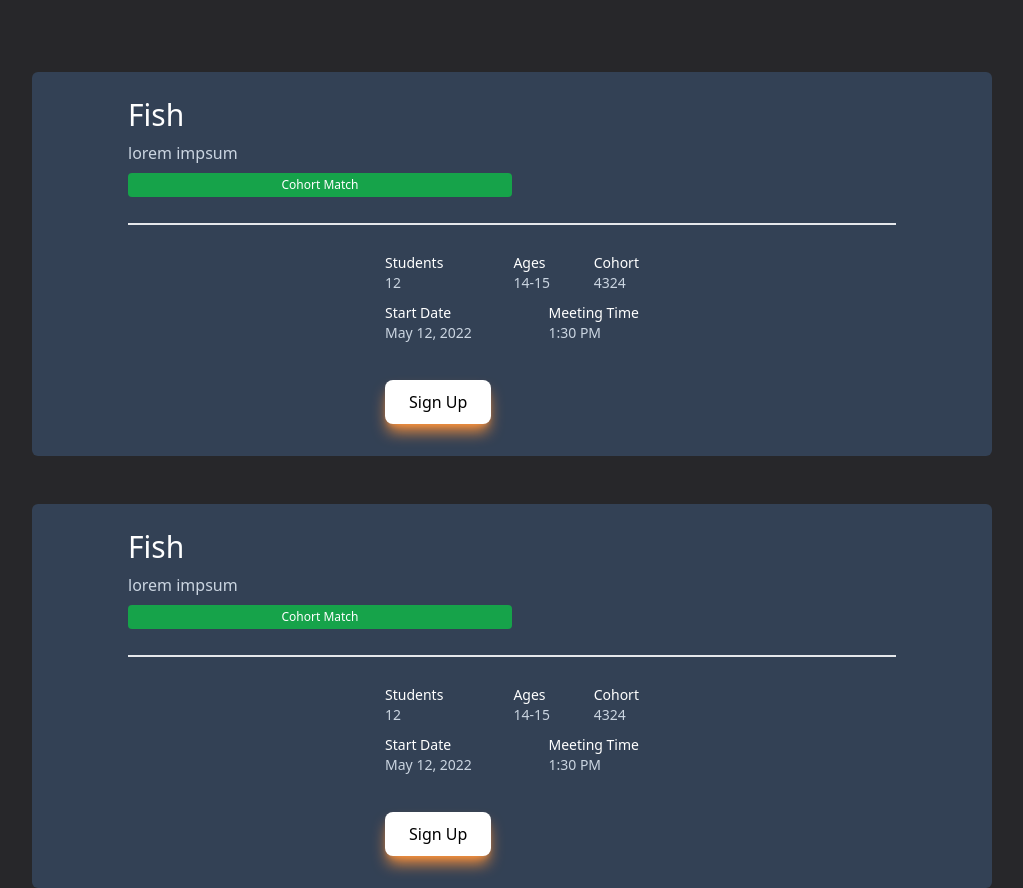
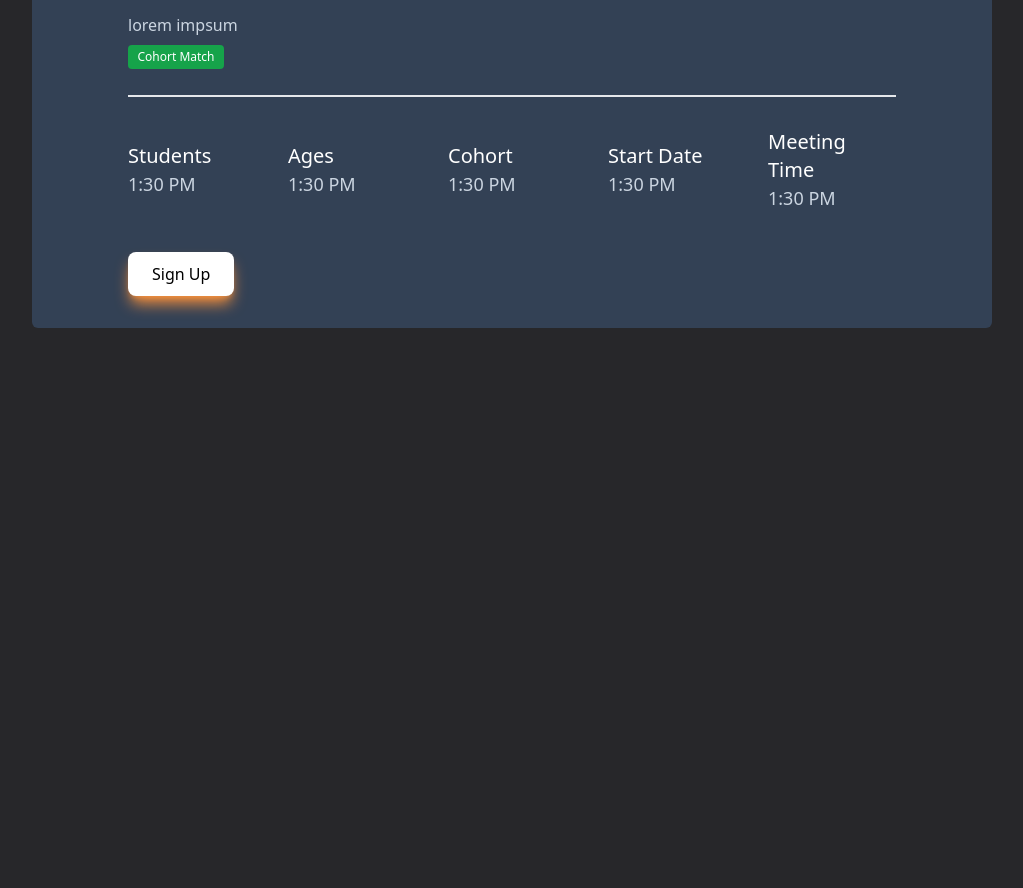
Before and after one commit to juancaruizc/synth, a Next.js app in the folder synth/: page /new-cohort in a window 1280 px wide. Shown: the part 588-1476 px from the top of the page, without its empty margins (128-1151 px from the left). After the commit the page ends 964 px from the top, so only its background shows below. Built offline with nearby package versions, Linux system fonts and the light colour scheme.

Commit message:
fixed laptop view for new-cohort page

```diff
--- a/synth/pages/new-cohort.tsx
+++ b/synth/pages/new-cohort.tsx
@@ -17,17 +17,17 @@ const NewCohort = () => {
         <div className="w-3/4 pt-16 ">
           <h1 className="pb-4 text-xl text-white">Select Your New Cohort</h1>
           {/* form container */}
-          <div className="flex flex-col items-center justify-center rounded-md bg-slate-700 h-96">
+          <div className="flex flex-col items-center justify-center rounded-md bg-slate-700 h-96 lg:h-64">
             {/* select cohort form */}
-            <div className="flex flex-col justify-around w-4/5 items-centers h-5/6">
-              <label className="flex flex-col text-white ">
+            <div className="flex flex-col justify-around w-4/5 items-centers h-5/6 lg:flex-row lg:justify-between lg:items-center lg:h-1/2">
+              <label className="flex flex-col text-white lg:w-1/4">
                 Game <input className="h-10 rounded-sm" />
               </label>
 
-              <label className="flex flex-col text-white">
+              <label className="flex flex-col text-white lg:w-1/4">
                 Meeting Time <input className="h-10 rounded-sm" />
               </label>
-              <label className="flex flex-col text-white">
+              <label className="flex flex-col text-white lg:w-1/4">
                 Start Date <input className="h-10 rounded-sm" />
               </label>
             </div>
@@ -51,104 +51,49 @@ const NewCohort = () => {
               <h3 className="pb-2 text-base text-slate-300 ">lorem impsum</h3>
 
               {/* cohort match container */}
-              <div className="flex items-center justify-center w-2/4 h-6 bg-green-600 rounded">
+              <div className="flex items-center justify-center w-2/4 h-6 bg-green-600 rounded lg:w-24">
                 <p className="text-xs text-white">Cohort Match</p>
               </div>
             </div>
 
             {/* bottom section */}
-            <div className="flex flex-col items-center pt-4 h-3/4">
+            <div className="flex flex-col items-center pt-4 h-3/4 lg:w-4/5">
               {/* details container */}
-              <div className="flex flex-wrap justify-between w-4/5 pt-2 h-1/2">
+              <div className="flex flex-wrap justify-between w-4/5 pt-2 h-1/2 lg:flex-row lg:flex-nowrap lg:w-full ">
                 {/* students */}
-                <div className="flex flex-col justify-center w-1/3">
-                  <h3 className="text-sm text-white ">Students</h3>
-                  <p className="text-sm text-slate-300">12</p>
+                <div className="flex flex-col justify-center lg:w-32">
+                  <h3 className="text-sm text-white lg:text-xl">Students</h3>
+                  <p className="text-sm text-slate-300 lg:text-lg">1:30 PM</p>
                 </div>
 
-                {/* ages */}
-                <div className="flex flex-col justify-center">
-                  <h3 className="text-sm text-white">Ages</h3>
-                  <p className="text-sm text-slate-300">14-15</p>
+                <div className="flex flex-col justify-center lg:w-32">
+                  <h3 className="text-sm text-white lg:text-xl">Ages</h3>
+                  <p className="text-sm text-slate-300 lg:text-lg">1:30 PM</p>
                 </div>
 
                 {/* cohort */}
-                <div className="flex flex-col justify-center">
-                  <h3 className="text-sm text-white">Cohort</h3>
-                  <p className="text-sm text-slate-300">4324</p>
+                <div className="flex flex-col justify-center lg:w-32">
+                  <h3 className="text-sm text-white lg:text-xl">Cohort</h3>
+                  <p className="text-sm text-slate-300 lg:text-lg">1:30 PM</p>
                 </div>
 
                 {/* start date */}
-                <div className="flex flex-col justify-center w-1/2">
-                  <h3 className="text-sm text-white">Start Date</h3>
-                  <p className="text-sm text-slate-300">May 12, 2022</p>
+                <div className="flex flex-col justify-center lg:w-32">
+                  <h3 className="text-sm text-white lg:text-xl">Start Date</h3>
+                  <p className="text-sm text-slate-300 lg:text-lg">1:30 PM</p>
                 </div>
 
                 {/* meeting time */}
-                <div className="flex flex-col justify-center">
-                  <h3 className="text-sm text-white">Meeting Time</h3>
-                  <p className="text-sm text-slate-300">1:30 PM</p>
+                <div className="flex flex-col justify-center lg:w-32">
+                  <h3 className="text-sm text-white lg:text-xl">
+                    Meeting Time
+                  </h3>
+                  <p className="text-sm text-slate-300 lg:text-lg">1:30 PM</p>
                 </div>
               </div>
 
               {/* sign up button container */}
-              <div className="w-4/5 pt-8 pb-2">
-                <button className="px-6 text-black transition-colors duration-300 bg-white rounded-lg shadow-lg py-2text-sm h-11 hover:bg-slate-300 shadow-orange-400 ">
-                  Sign Up
-                </button>
-              </div>
-            </div>
-          </div>
-
-          <div className="flex flex-col items-center rounded-md h-96 bg-slate-700">
-            {/* top section */}
-            <div className="flex flex-col justify-center w-4/5 border-b-2 border-slate-10 h-1/2">
-              <h2 className="pb-2 text-3xl text-white">Fish</h2>
-              <h3 className="pb-2 text-base text-slate-300 ">lorem impsum</h3>
-
-              {/* cohort match container */}
-              <div className="flex items-center justify-center w-2/4 h-6 bg-green-600 rounded">
-                <p className="text-xs text-white">Cohort Match</p>
-              </div>
-            </div>
-
-            {/* bottom section */}
-            <div className="flex flex-col items-center pt-4 h-3/4">
-              {/* details container */}
-              <div className="flex flex-wrap justify-between w-4/5 pt-2 h-1/2">
-                {/* students */}
-                <div className="flex flex-col justify-center w-1/3">
-                  <h3 className="text-sm text-white ">Students</h3>
-                  <p className="text-sm text-slate-300">12</p>
-                </div>
-
-                {/* ages */}
-                <div className="flex flex-col justify-center">
-                  <h3 className="text-sm text-white">Ages</h3>
-                  <p className="text-sm text-slate-300">14-15</p>
-                </div>
-
-                {/* cohort */}
-                <div className="flex flex-col justify-center">
-                  <h3 className="text-sm text-white">Cohort</h3>
-                  <p className="text-sm text-slate-300">4324</p>
-                </div>
-
-                {/* start date */}
-                <div className="flex flex-col justify-center w-1/2">
-                  <h3 className="text-sm text-white">Start Date</h3>
-                  <p className="text-sm text-slate-300">May 12, 2022</p>
-                </div>
-
-                {/* meeting time */}
-                <div className="flex flex-col justify-center">
-                  <h3 className="text-sm text-white">Meeting Time</h3>
-                  <p className="text-sm text-slate-300">1:30 PM</p>
-                </div>
-              </div>
-
-              {/* sign up button container */}
-              <div className="w-4/5 pt-8 pb-2">
+              <div className="w-4/5 pt-8 pb-2 lg:w-full">
                 <button className="px-6 text-black transition-colors duration-300 bg-white rounded-lg shadow-lg py-2text-sm h-11 hover:bg-slate-300 shadow-orange-400 ">
                   Sign Up
                 </button>
```
